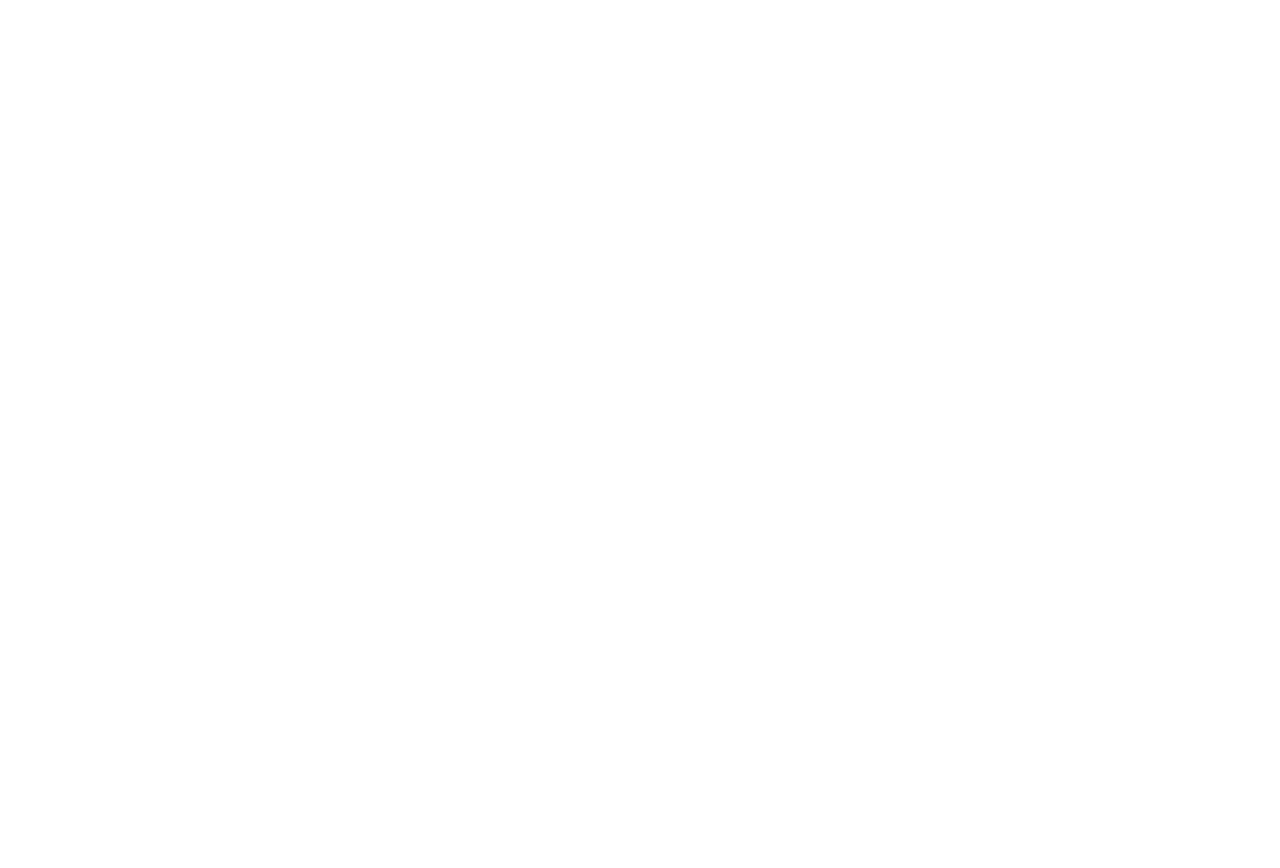
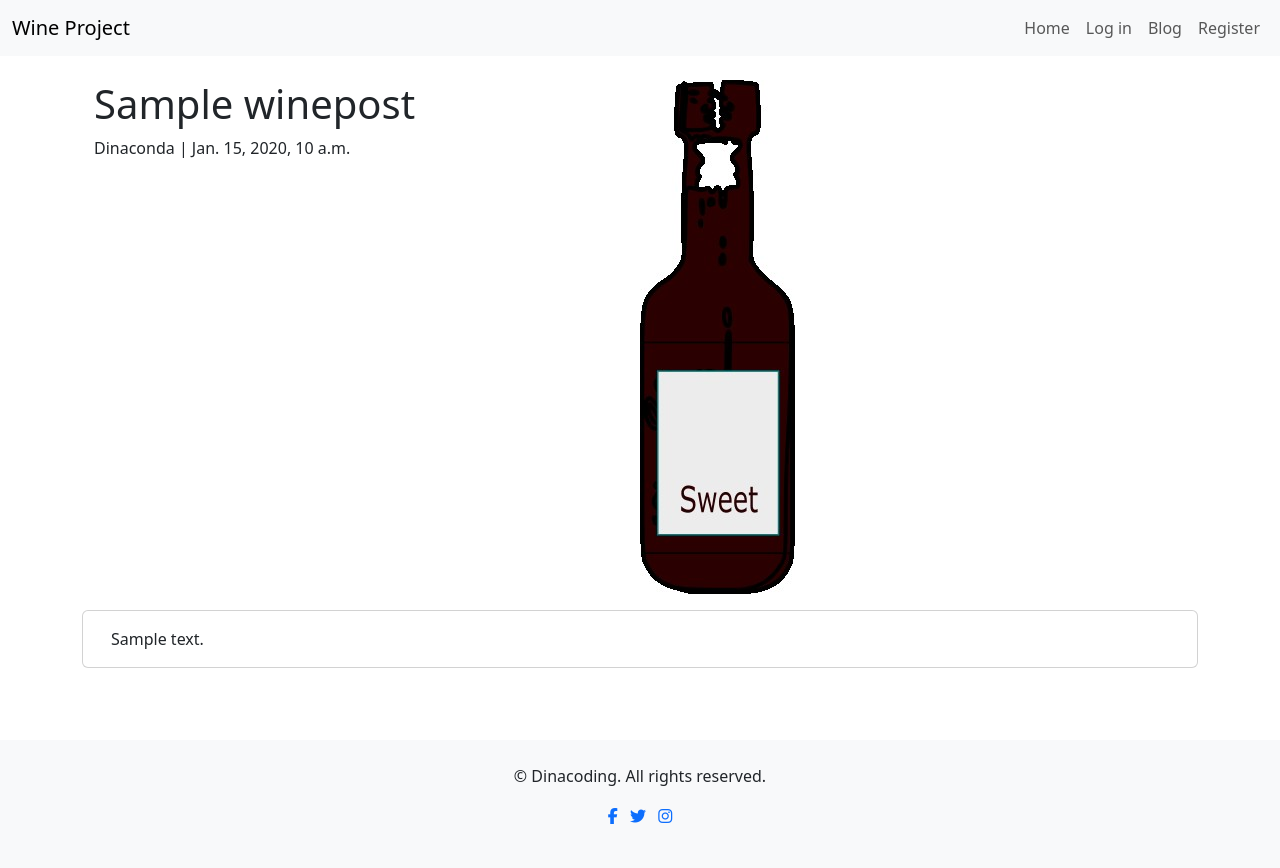
Before and after one commit to Dinacoding/wine_project, a Django app: a page that uses templates/base.html in a window 1280 px wide. Before the commit the page is empty. Before the commit the page ends 800 px from the top, so only its background shows below. Run offline with Django 5.2, Linux system fonts and the light colour scheme; data comes from the database, SQL or seed files in the repository; tables that the repository leaves empty hold one stand-in row (values such as "Sample post").

Commit message:
Initiate coding the base.html template

```diff
--- a/templates/base.html
+++ b/templates/base.html
@@ -1,3 +1,4 @@
+{% load static %}
 <!DOCTYPE html>
 <html lang="en">
 <head>
@@ -5,16 +6,100 @@
     <meta name="viewport" content="width=device-width, initial-scale=1.0">
     <meta
       name="description"
-      content=" Wine Project is a platform that provides personalised wine recommendations based on your taste preferences. Discover new wines, read reviews, and enhance your wine tasting experience."
+      content="Wine Project is a platform that provides personalised wine recommendations based on your taste preferences. Discover new wines, read reviews, and enhance your wine tasting experience."
     >
     <meta
       name="keywords"
       content="wine recommendations, personalised wines, Wine Project, wine tasting, wine reviews"
     >
     <meta name="author" content="Amandio Dinarte Orepolo">
-    <title>Wine Project</title>
+    <title>{% block head_title %}Wine Project{% endblock head_title %}</title>
+
+    {# Favicon #}
+    <link rel="icon" href="{% static 'images/favicon.ico' %}" type="image/x-icon">
+    <link rel="shortcut icon" href="{% static 'images/favicon.ico' %}" type="image/x-icon"> {# Added for broader compatibility #}
+
+    {# Font Awesome CSS (for icons) - Latest from CDN #}
+    <link rel="stylesheet" href="https://cdnjs.cloudflare.com/ajax/libs/font-awesome/6.5.2/css/all.min.css" integrity="sha512-SnH5WK+bZxgPHs44uWIX+LLJAJ9/2PkPKZ5QiAj6Ta86w+fsb2TkcmfRyVX3pBnMFcV7oQPJkl9QevSCWr3W6A==" crossorigin="anonymous" referrerpolicy="no-referrer" />
+
+    {# Bootstrap CSS - Latest from CDN #}
+    <link href="https://cdn.jsdelivr.net/npm/bootstrap@5.3.3/dist/css/bootstrap.min.css" rel="stylesheet" integrity="sha384-QWTKZyjpPEjISv5WaRU9OFeRpok6YctnYmDr5pNlyT2bRjXh0JMhjY6hW+ALEwIH" crossorigin="anonymous">
+
+    {# Custom CSS - Place after Bootstrap to allow overrides #}
+    <link rel="stylesheet" href="{% static 'css/style.css' %}">
+
+    {% block extra_head %}
+    {# This block allows child templates to add extra CSS, meta tags, etc. #}
+    {% endblock extra_head %}
 </head>
 <body>
+    {# Accessibility: Skip to main content link for screen readers #}
+    <a class="sr-only-focusable" href="#main-content">Skip to main content</a>
 
-</body>
-</html>
+    <header>
+        <nav class="navbar navbar-expand-lg navbar-light bg-light" aria-label="Main navigation">
+            <div class="container-fluid">
+                <a class="navbar-brand" href="{% url 'home' %}">Wine Project</a>
+                <button class="navbar-toggler" type="button" data-bs-toggle="collapse" data-bs-target="#navbarNav" aria-controls="navbarNav" aria-expanded="false" aria-label="Toggle navigation">
+                    <span class="navbar-toggler-icon"></span>
+                </button>
+                <div class="collapse navbar-collapse" id="navbarNav">
+                    <ul class="navbar-nav ms-auto"> {# Added ms-auto to push links to the right #}
+                        <li class="nav-item">
+                            <a class="nav-link {% if request.resolver_match.url_name == 'home' %}active{% endif %}" aria-current="{% if request.resolver_match.url_name == 'home' %}page{% else %}false{% endif %}" href="{% url 'home' %}">Home</a>
+                        </li>
+                        <li class="nav-item">
+                            <a class="nav-link {% if request.resolver_match.url_name == 'Login' %}active{% endif %}" aria-current="{% if request.resolver_match.url_name == 'Login' %}page{% else %}false{% endif %}" href="{% url 'Login' %}">Log in</a>
+                        </li>
+                        <li class="nav-item">
+                            <a class="nav-link {% if request.resolver_match.url_name == 'contact' %}active{% endif %}" aria-current="{% if request.resolver_match.url_name == 'contact' %}page{% else %}false{% endif %}" href="{% url 'contact' %}">Blog</a>
+                        </li>
+                        <li class="nav-item">
+                            <a class="nav-link {% if request.resolver_match.url_name == 'Register' %}active{% endif %}" aria-current="{% if request.resolver_match.url_name == 'Register' %}page{% else %}false{% endif %}" href="{% url 'Register' %}">Register</a>
+                        </li>
+                    </ul>
+                </div>
+            </div>
+        </nav>
+    </header>
+
+    <main id="main-content" class="container mt-4">
+        {% block content %}
+        {# Content of your page goes here #}
+        {% endblock content %}
+    </main>
+
+    <footer class="bg-light py-4 mt-5"> {# Added Bootstrap classes for simple styling #}
+        <div class="container text-center">
+            <div class="footer-info" role="contentinfo">
+                <p class="mb-2">&copy; <span id="current-year"></span> Dinacoding. All rights reserved.</p>
+                <ul class="list-inline social-links mt-3"> {# Using Bootstrap's list-inline for horizontal social links #}
+                    <li class="list-inline-item">
+                        <a href="https://www.facebook.com/" target="_blank" rel="noopener noreferrer" aria-label="Visit us on Facebook (opens in a new tab)">
+                            <i class="fab fa-facebook-f"></i>
+                        </a>
+                    </li>
+                    <li class="list-inline-item">
+                        <a href="https://x.com/" target="_blank" rel="noopener noreferrer" aria-label="Visit us on X (formerly Twitter) (opens in a new tab)">
+                            <i class="fab fa-twitter"></i>
+                        </a>
+                    </li>
+                    <li class="list-inline-item">
+                        <a href="https://www.instagram.com/" target="_blank" rel="noopener noreferrer" aria-label="Visit us on Instagram (opens in a new tab)">
+                            <i class="fab fa-instagram"></i>
+                        </a>
+                    </li>
+                </ul>
+            </div>
+        </div>
+    </footer>
+
+    {# Bootstrap JavaScript Bundle with Popper - Latest from CDN #}
+    <script src="https://cdn.jsdelivr.net/npm/bootstrap@5.3.3/dist/js/bootstrap.bundle.min.js" integrity="sha384-YvpcrYf0tY3lHB60NNkmXc5s9fDVZLESaAA55NDzOxhy9GkcIdslK1eN7N6jIeHz" crossorigin="anonymous"></script>
+
+    {# Your main JavaScript file - Load after Bootstrap JS #}
+    <script src="{% static 'js/script.js' %}"></script>
+
+    {% block extra_js %}
+    {# This block allows child templates to add extra JavaScript #}
+    {% endblock extra_js %}
```
